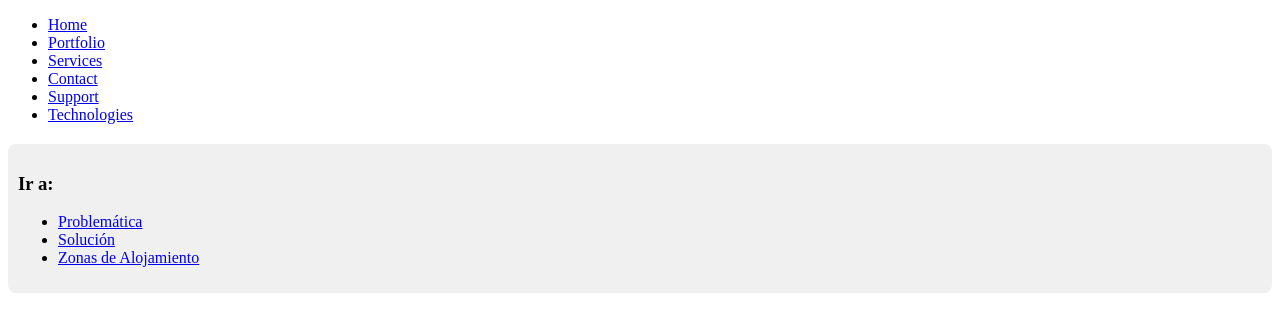
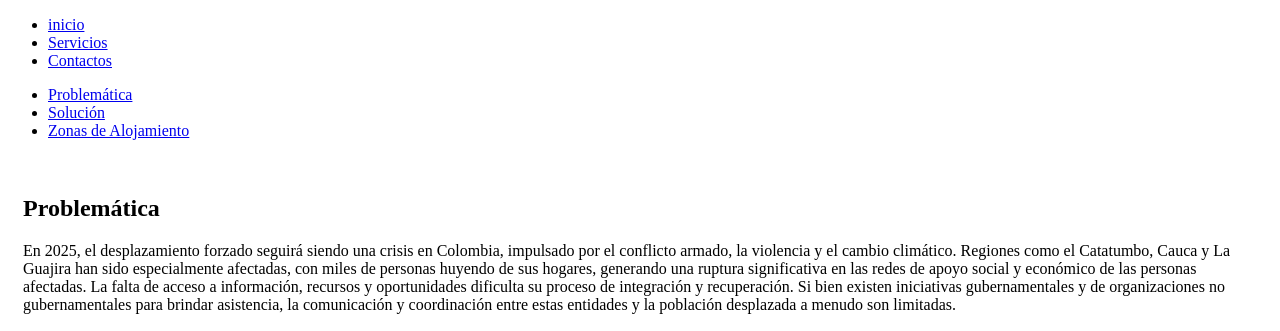
Before and after one commit to Juan4246/Juanleon.github.io, a plain HTML site: page servicios.html in a window 1280 px wide. Shown: the top 331 px of the page. Drawn offline with Linux system fonts and the light colour scheme.

Commit message:
Update servicios.html

```diff
--- a/servicios.html
+++ b/servicios.html
@@ -4,21 +4,19 @@
     <meta charset="UTF-8">
     <meta name="viewport" content="width=device-width, initial-scale=1.0">
     <title>Desplazamiento Forzado en Colombia</title>
+    <link rel="stylesheet" href="stylesservicios.css">
 </head>
 <body>
-    <div class="col-md-12">
+    <div class="menu">
         <ul>
-            <li><a href="index.html">Home</a></li>
-            <li><a href="portfolio.html">Portfolio</a></li>
-            <li><a href="services.html">Services</a></li>
-            <li><a href="contact.html">Contact</a></li>
-            <li><a href="support.html">Support</a></li>
-            <li><a href="technology.html">Technologies</a></li>
+            <li><a href="index.html">inicio</a></li>
+            <li><a href="servicios.html">Servicios</a></li>
+            <li><a href="contactos.html">Contactos</a></li>
         </ul>
+    </div>
 
         <!-- Mini Menú -->
-        <div style="margin-top: 20px; padding: 10px; background-color: #f0f0f0; border-radius: 8px;">
-            <h3>Ir a:</h3>
+        <div class="mini-menu">
             <ul>
                 <li><a href="#problematic">Problemática</a></li>
                 <li><a href="#solution">Solución</a></li>
@@ -40,7 +38,7 @@
 
         <!-- Imagen del desplazamiento forzado -->
         <div style="text-align: center; margin-top: 20px;">
-            <img src="/mnt/data/890c3b3e-b3db-4890-95ff-79771808ccd4.png" alt="Mapa del desplazamiento forzado en Colombia" style="max-width: 100%; height: auto; border: 1px solid #ccc; border-radius: 8px;">
+            <img src="mapa.jpg" alt="Mapa del desplazamiento forzado en Colombia" style="max-width: 100%; height: auto; border: 1px solid #ccc; border-radius: 8px;">
             <p style="font-size: 14px; color: #555;">Mapa: Regiones más afectadas por el desplazamiento forzado en Colombia (2025)</p>
         </div>
     </div>
```
